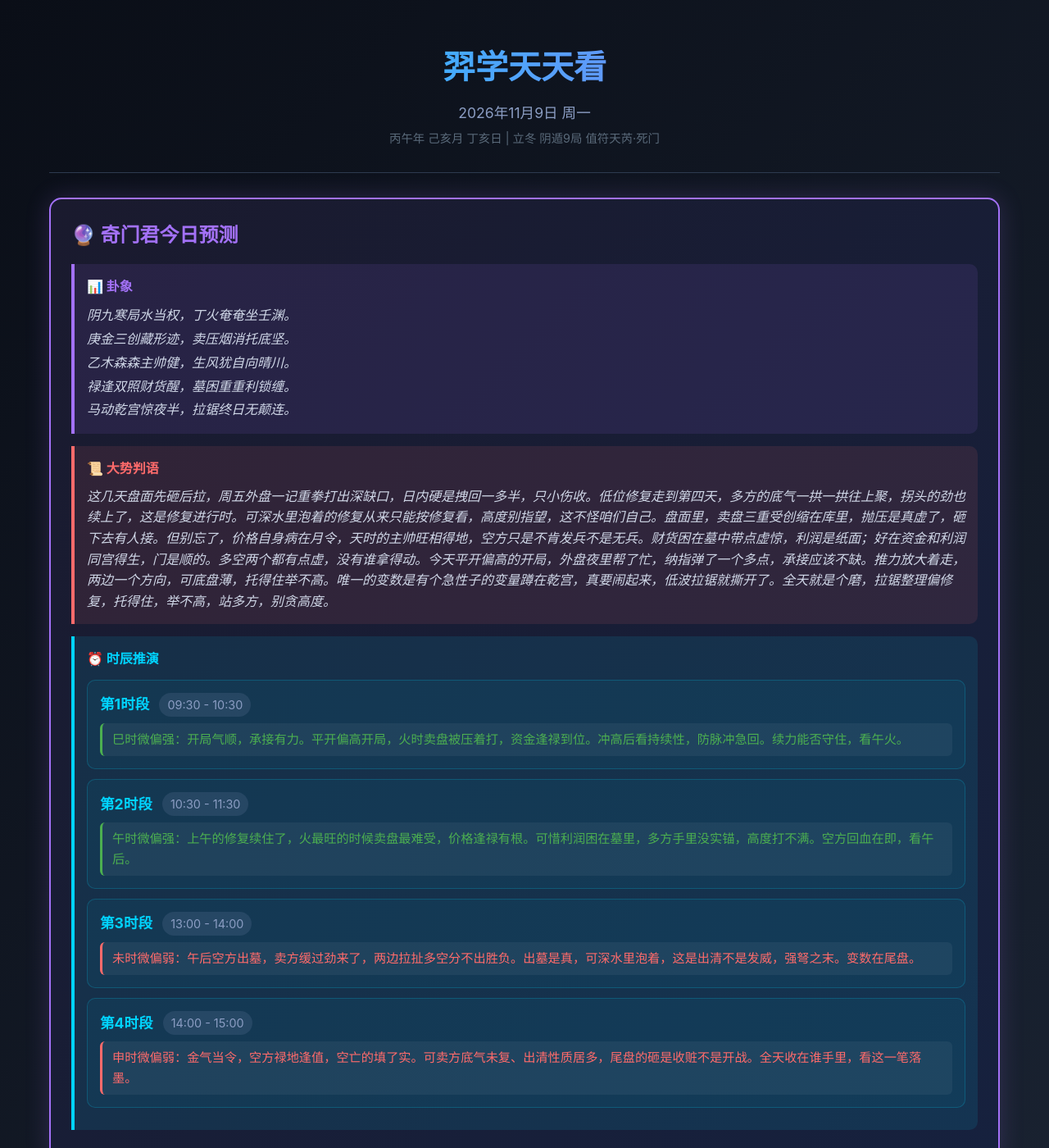
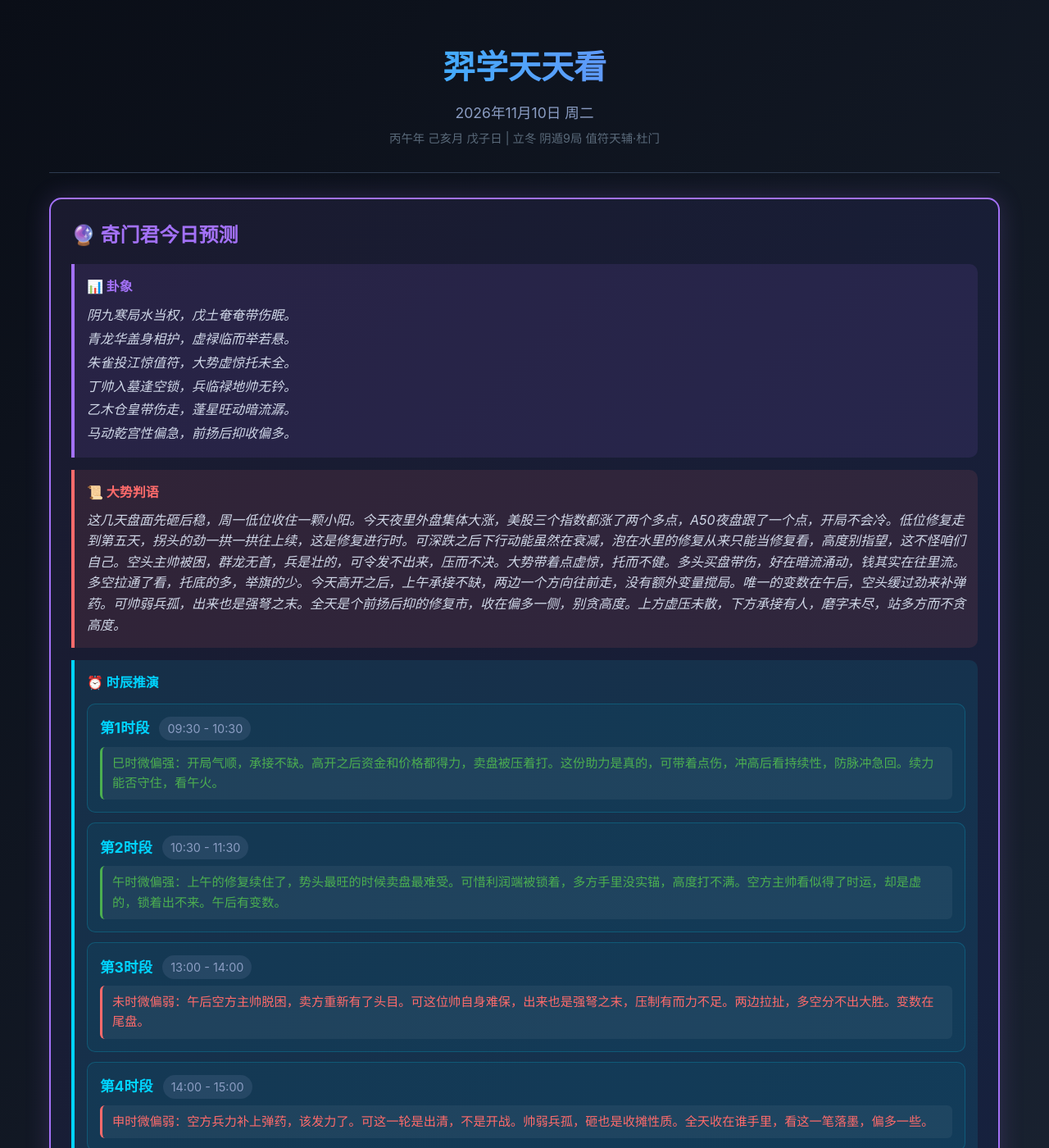
Before and after one commit to xiaoyi0319a/yixue-dashboard, a Jekyll site: the page index.html, which Jekyll copies as it is, in a window 1280 px wide and 1400 px high. Shown: the whole window at 82% size. Built offline with Jekyll 4.4.1, drawn with Linux system fonts in a browser that asks for light colours; comment, search, counter and statistics services are not loaded; some of the changed text lies outside the part shown.

Commit message:
update(site): 2026-11-10 奇门君预测更新——阴遁9局戊子日，定级偏多（深水低置信压级），前扬后抑修复市；暂停模式仅更新奇门层；大势判语分号清洗2处

```diff
--- a/index.html
+++ b/index.html
@@ -4,12 +4,12 @@
     <meta charset="UTF-8">
     <meta name="viewport" content="width=device-width, initial-scale=1.0">
     <meta http-equiv="Cache-Control" content="no-cache, no-store, must-revalidate">
-    <meta property="og:title" content="羿学天天看 | 2026-11-09">
-    <meta property="og:description" content="🔮 阴遁9局·无方向（平开偏高开局，拉锯整理偏修复，托得住，举不高，站多方，别贪高度）| 📈📰 方向整理已暂停（09-27指令）">
+    <meta property="og:title" content="羿学天天看 | 2026-11-10">
+    <meta property="og:description" content="🔮 阴遁9局·偏多（高开局，前扬后抑的修复市，收在偏多一侧，别贪高度）| 📈📰 方向整理已暂停（09-27指令）">
     <meta property="og:type" content="website">
     <meta property="og:url" content="https://xiaoyi0319a.github.io/yixue-dashboard/">
     <meta name="twitter:card" content="summary_large_image">
-    <title>羿学天天看 | 2026-11-09</title>
+    <title>羿学天天看 | 2026-11-10</title>
     <link rel="stylesheet" href="css/style.css">
     <script async src="https://busuanzi.ibruce.info/busuanzi/2.3/busuanzi.pure.mini.js"></script>
 </head>
@@ -17,18 +17,18 @@
     <div class="container">
         <div class="header">
             <h1>羿学天天看</h1>
-            <div class="date">2026年11月9日 周一</div>
-            <div class="ganzhi">丙午年 己亥月 丁亥日 | 立冬 阴遁9局 值符天芮·死门</div>
+            <div class="date">2026年11月10日 周二</div>
+            <div class="ganzhi">丙午年 己亥月 戊子日 | 立冬 阴遁9局 值符天辅·杜门</div>
         </div>
         <div class="qimen-section">
             <h2>🔮 奇门君今日预测</h2>
             <div class="qimen-hexagram">
                 <h4>📊 卦象</h4>
-                <p>阴九寒局水当权，丁火奄奄坐壬渊。<br>庚金三创藏形迹，卖压烟消托底坚。<br>乙木森森主帅健，生风犹自向晴川。<br>禄逢双照财货醒，墓困重重利锁缠。<br>马动乾宫惊夜半，拉锯终日无颠连。</p>
+                <p>阴九寒局水当权，戊土奄奄带伤眠。<br>青龙华盖身相护，虚禄临而举若悬。<br>朱雀投江惊值符，大势虚惊托未全。<br>丁帅入墓逢空锁，兵临禄地帅无钤。<br>乙木仓皇带伤走，蓬星旺动暗流潺。<br>马动乾宫性偏急，前扬后抑收偏多。</p>
             </div>
             <div class="qimen-verdict">
                 <h4>📜 大势判语</h4>
-                <p><i>这几天盘面先砸后拉，周五外盘一记重拳打出深缺口，日内硬是拽回一多半，只小伤收。低位修复走到第四天，多方的底气一拱一拱往上聚，拐头的劲也续上了，这是修复进行时。可深水里泡着的修复从来只能按修复看，高度别指望，这不怪咱们自己。盘面里，卖盘三重受创缩在库里，抛压是真虚了，砸下去有人接。但别忘了，价格自身病在月令，天时的主帅旺相得地，空方只是不肯发兵不是无兵。财货困在墓中带点虚惊，利润是纸面；好在资金和利润同宫得生，门是顺的。多空两个都有点虚，没有谁拿得动。今天平开偏高的开局，外盘夜里帮了忙，纳指弹了一个多点，承接应该不缺。推力放大着走，两边一个方向，可底盘薄，托得住举不高。唯一的变数是有个急性子的变量蹲在乾宫，真要闹起来，低波拉锯就撕开了。全天就是个磨，拉锯整理偏修复，托得住，举不高，站多方，别贪高度。</i></p>
+                <p><i>这几天盘面先砸后稳，周一低位收住一颗小阳。今天夜里外盘集体大涨，美股三个指数都涨了两个多点，A50夜盘跟了一个点，开局不会冷。低位修复走到第五天，拐头的劲一拱一拱往上续，这是修复进行时。可深跌之后下行动能虽然在衰减，泡在水里的修复从来只能当修复看，高度别指望，这不怪咱们自己。空头主帅被困，群龙无首，兵是壮的，可令发不出来，压而不决。大势带着点虚惊，托而不健。多头买盘带伤，好在暗流涌动，钱其实在往里流。多空拉通了看，托底的多，举旗的少。今天高开之后，上午承接不缺，两边一个方向往前走，没有额外变量搅局。唯一的变数在午后，空头缓过劲来补弹药。可帅弱兵孤，出来也是强弩之末。全天是个前扬后抑的修复市，收在偏多一侧，别贪高度。上方虚压未散，下方承接有人，磨字未尽，站多方而不贪高度。</i></p>
             </div>
             <div class="qimen-time">
                 <h4>⏰ 时辰推演</h4>
@@ -37,33 +37,33 @@
                         <span class="time-name">第1时段</span>
                         <span class="time-range">09:30 - 10:30</span>
                     </div>
-                    <div class="time-verdict up">巳时微偏强：开局气顺，承接有力。平开偏高开局，火时卖盘被压着打，资金逢禄到位。冲高后看持续性，防脉冲急回。续力能否守住，看午火。</div>
+                    <div class="time-verdict up">巳时微偏强：开局气顺，承接不缺。高开之后资金和价格都得力，卖盘被压着打。这份助力是真的，可带着点伤，冲高后看持续性，防脉冲急回。续力能否守住，看午火。</div>
                 </div>
                 <div class="time-slot">
                     <div class="time-header">
                         <span class="time-name">第2时段</span>
                         <span class="time-range">10:30 - 11:30</span>
                     </div>
-                    <div class="time-verdict up">午时微偏强：上午的修复续住了，火最旺的时候卖盘最难受，价格逢禄有根。可惜利润困在墓里，多方手里没实锚，高度打不满。空方回血在即，看午后。</div>
+                    <div class="time-verdict up">午时微偏强：上午的修复续住了，势头最旺的时候卖盘最难受。可惜利润端被锁着，多方手里没实锚，高度打不满。空方主帅看似得了时运，却是虚的，锁着出不来。午后有变数。</div>
                 </div>
                 <div class="time-slot">
                     <div class="time-header">
                         <span class="time-name">第3时段</span>
                         <span class="time-range">13:00 - 14:00</span>
                     </div>
-                    <div class="time-verdict down">未时微偏弱：午后空方出墓，卖方缓过劲来了，两边拉扯多空分不出胜负。出墓是真，可深水里泡着，这是出清不是发威，强弩之末。变数在尾盘。</div>
+                    <div class="time-verdict down">未时微偏弱：午后空方主帅脱困，卖方重新有了头目。可这位帅自身难保，出来也是强弩之末，压制有而力不足。两边拉扯，多空分不出大胜。变数在尾盘。</div>
                 </div>
                 <div class="time-slot">
                     <div class="time-header">
                         <span class="time-name">第4时段</span>
                         <span class="time-range">14:00 - 15:00</span>
                     </div>
-                    <div class="time-verdict down">申时微偏弱：金气当令，空方禄地逢值，空亡的填了实。可卖方底气未复、出清性质居多，尾盘的砸是收赃不是开战。全天收在谁手里，看这一笔落墨。</div>
+                    <div class="time-verdict down">申时微偏弱：空方兵力补上弹药，该发力了。可这一轮是出清，不是开战。帅弱兵孤，砸也是收摊性质。全天收在谁手里，看这一笔落墨，偏多一些。</div>
                 </div>
             </div>
         </div>
         <div class="footer">
-            <p>📅 更新于 2026-11-09 08:10 | 数据来源：同花顺/iFinD/东方财富</p>
+            <p>📅 更新于 2026-11-10 08:10 | 数据来源：同花顺/iFinD/东方财富</p>
             <p>⚠️ 本页面仅为信息整理，不构成投资建议。股市有风险，投资需谨慎。</p>
             <p>🔮 奇门预测基于传统术数，仅供娱乐参考，请勿作为交易依据。</p>
             <p>📊 访问统计：<span id="busuanzi_container_site_pv">本站总访问量 <span id="busuanzi_value_site_pv"></span> 次</span> | <span id="busuanzi_container_site_uv">访客数 <span id="busuanzi_value_site_uv"></span> 人</span></p>
```
